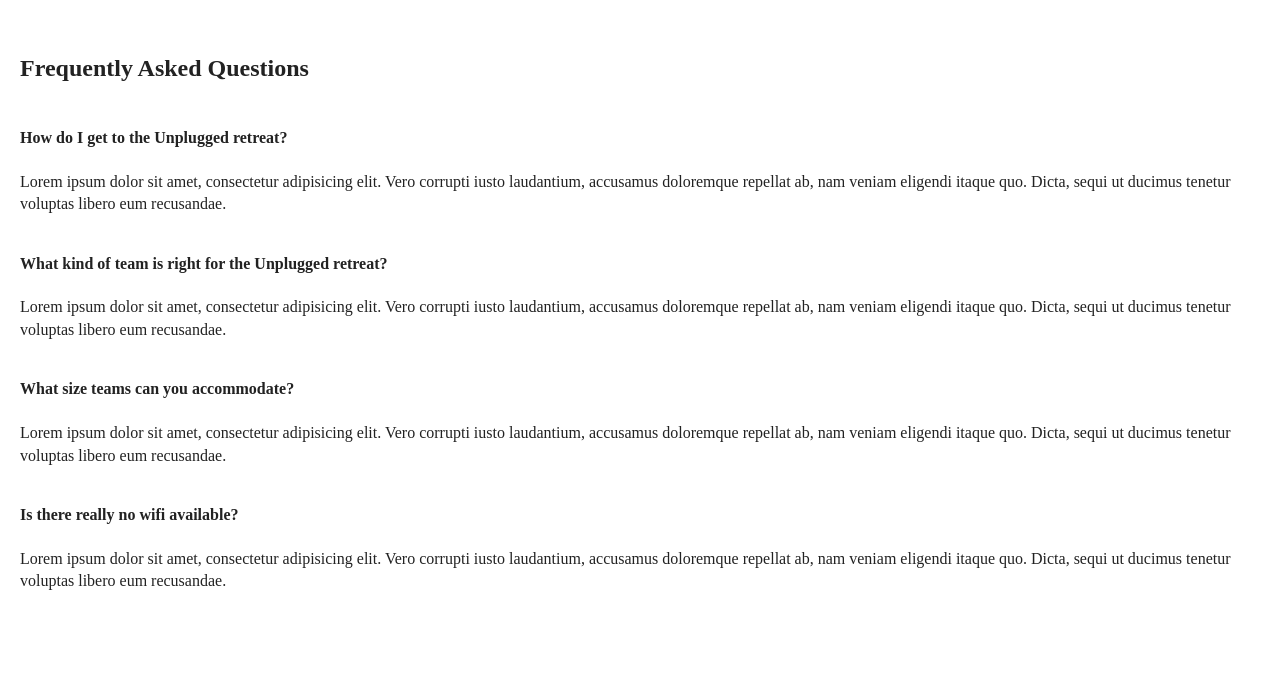
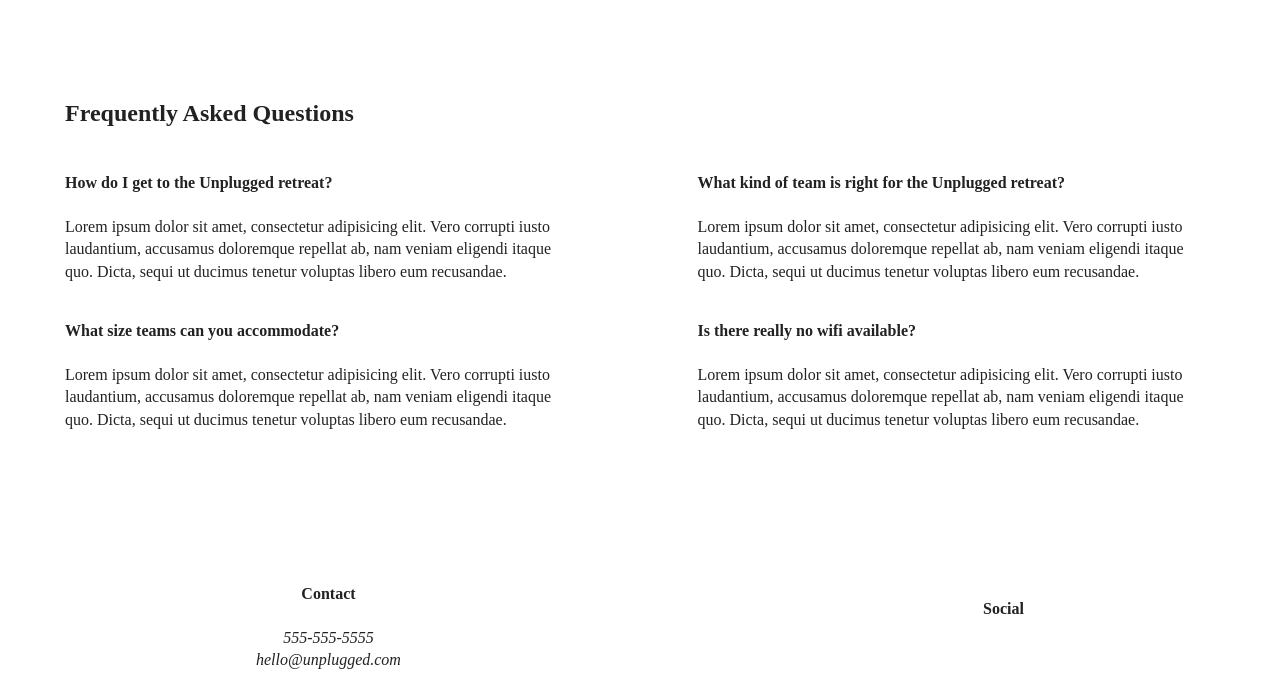
Before and after one commit to ahmedebid/unplugged, a website: page faq/index.html in a window 1280 px wide. Shown: the part 102-778 px from the top of the page. Drawn offline with Linux system fonts and the light colour scheme.

Commit message:
Add the main tablet styles for the FAQ page

```diff
--- a/css/main.css
+++ b/css/main.css
@@ -446,6 +446,23 @@ main.about-page {
   flex-direction: row;
   justify-content: space-between;
 }
+
+/* ---------------------- Tablet Styles - FAQ Page  ---------------------- */
+
+/* Base Styles */
+main.faq-page {
+  padding: 65px;
+}
+
+.faq-content {
+  flex-flow: row wrap;
+  justify-content: space-between;
+}
+
+.faq-content article {
+  width: 45%;
+}
+
 }
 
 /* Styles for Desktop */
```
